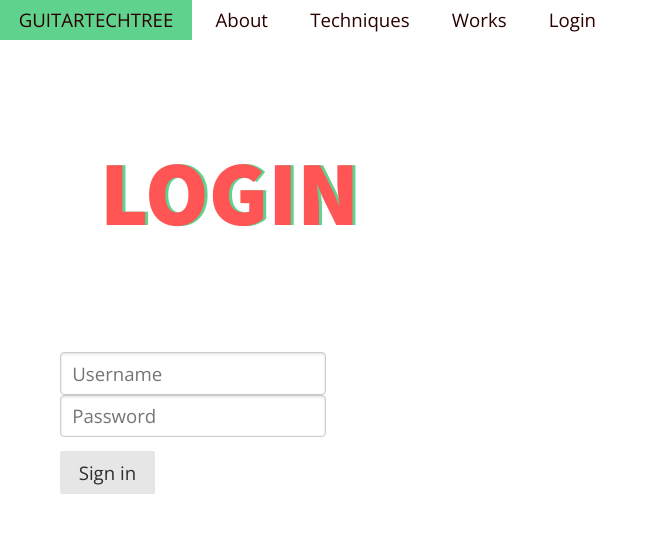
After one commit to lkingsford/guitartechtree, a Flask app: page /login_page in a window 1280 px wide. The commit adds this page. Shown: the top 533 px of the page, without its empty margins (0-658 px from the left). Run offline with Flask 2, Linux system fonts and the light colour scheme; parts of the project's set-up code (start-up, migrations or seed data) failed here and were passed over; some libraries are stand-ins or nearby versions.

Commit message:
Added login/logout

```diff
--- a/gtt/auth.py
+++ b/gtt/auth.py
@@ -10,6 +10,9 @@ def login(username, password):
     user = User.attempt_login(username, password)
     session['user'] = user.to_session()
     return user
+
+def logout():
+    session.pop('user')
 
 def logged_in(func):
     def func_wrapper(*args, **kwargs):
@@ -27,3 +30,9 @@ def can_manage_works(func):
         if not user_session.can_manage_works:
             return unauthorized()
     return func_wrapper
+
+def session_user():
+    """Return the user that is currently logged in per the session"""
+    if 'user' not in session:
+        return None
+    return User.from_session(session['user'])
--- a/gtt/models/user.py
+++ b/gtt/models/user.py
@@ -100,7 +100,7 @@ class User:
         cur = conn.cursor()
 
         if username is not None:
-            cur.execute('SELECT * FROM user WHERE username=?', (username,))
+            cur.execute('SELECT * FROM user WHERE username=? COLLATE NOCASE', (username,))
         elif id is not None:
             cur.execute('SELECT * FROM user WHERE id=?', (user_id,))
 
--- a/gtt/templates/layout.j2
+++ b/gtt/templates/layout.j2
@@ -17,7 +17,11 @@
             <li class="pure-menu-item"><a href="{{ url_for('about') }}" class="pure-menu-link">About</a></li>
             <li class="pure-menu-item"><a href="#" class="pure-menu-link">Techniques</a></li>
             <li class="pure-menu-item"><a href="#" class="pure-menu-link">Works</a></li>
-            <li class="pure-menu-item"><a href="#" class="pure-menu-link">Login</a></li>
+            {% if user is not defined or user is none %}
+            <li class="pure-menu-item"><a href="{{ url_for('login_page') }}" class="pure-menu-link">Login</a></li>
+            {% else %}
+            <li class="pure-menu-item"><a href="{{ url_for('logout') }}" class="pure-menu-link">Logout</a></li>
+            {% endif %}
         </ul>
     </div>
 </div>
--- /dev/null
+++ b/gtt/templates/login_page.j2
@@ -0,0 +1,11 @@
+{% extends "layout_with_content.j2" %}
+{% block title %}Login{% endblock %}
+{% block content %}
+<form class="pure-form" action="{{ url_for("login") }}"" method="post">
+    <fieldset>
+        <input name="username" id="username" type="text" placeholder="Username"/><br>
+        <input name="password" id="password" type="password" placeholder="Password"/></br>
+    </fieldset>
+    <button type="submit" class="pure-button">Sign in</button>
+</form>
+{% endblock %}
--- a/gtt/views.py
+++ b/gtt/views.py
@@ -1,4 +1,4 @@
-from flask import Response, request, render_template
+from flask import Response, redirect, request, render_template, url_for
 from gtt import app
 from gtt import db
 from gtt import auth
@@ -11,17 +11,21 @@ def login():
         user = auth.login(request.form['username'], request.form['password'])
     except LoginFailedError:
         return Response('Login failed. Username or password incorrect.', 401)
-    return Response('Login successful')
+    return redirect(url_for("index"))
 
-@app.route("/private_test/<user_id>")
-@auth.logged_in
-def private_test(user_id):
-    return User.find(user_id=user_id).username
+@app.route("/logout")
+def logout():
+    auth.logout()
+    return redirect(url_for("index"))
+
+@app.route("/login_page")
+def login_page():
+    return render_template('login_page.j2', user=auth.session_user())
 
 @app.route("/")
 def index():
-    return render_template('index.j2')
+    return render_template('index.j2', user=auth.session_user())
 
 @app.route("/about")
 def about():
-    return render_template('about.j2')
+    return render_template('about.j2', user=auth.session_user())
```
